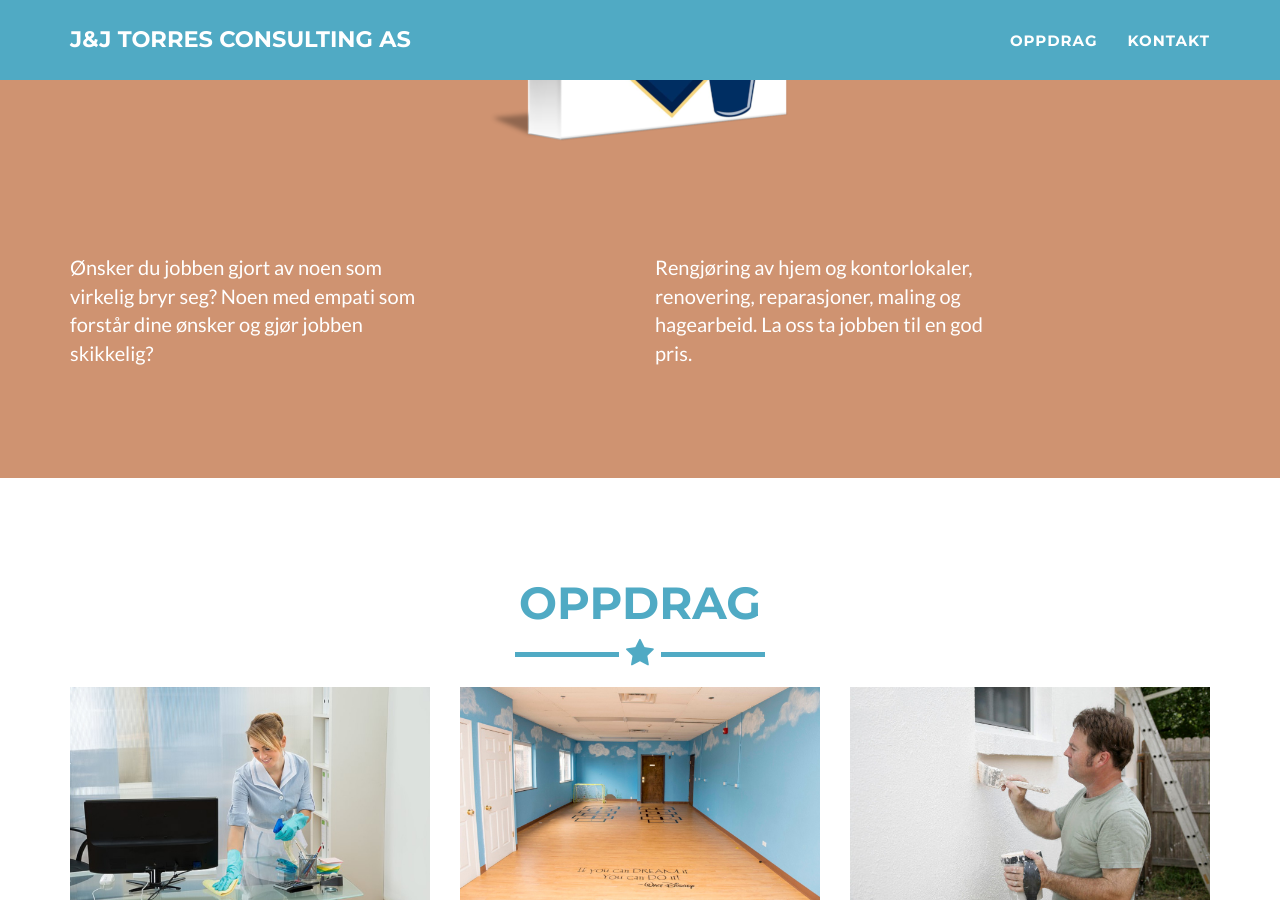
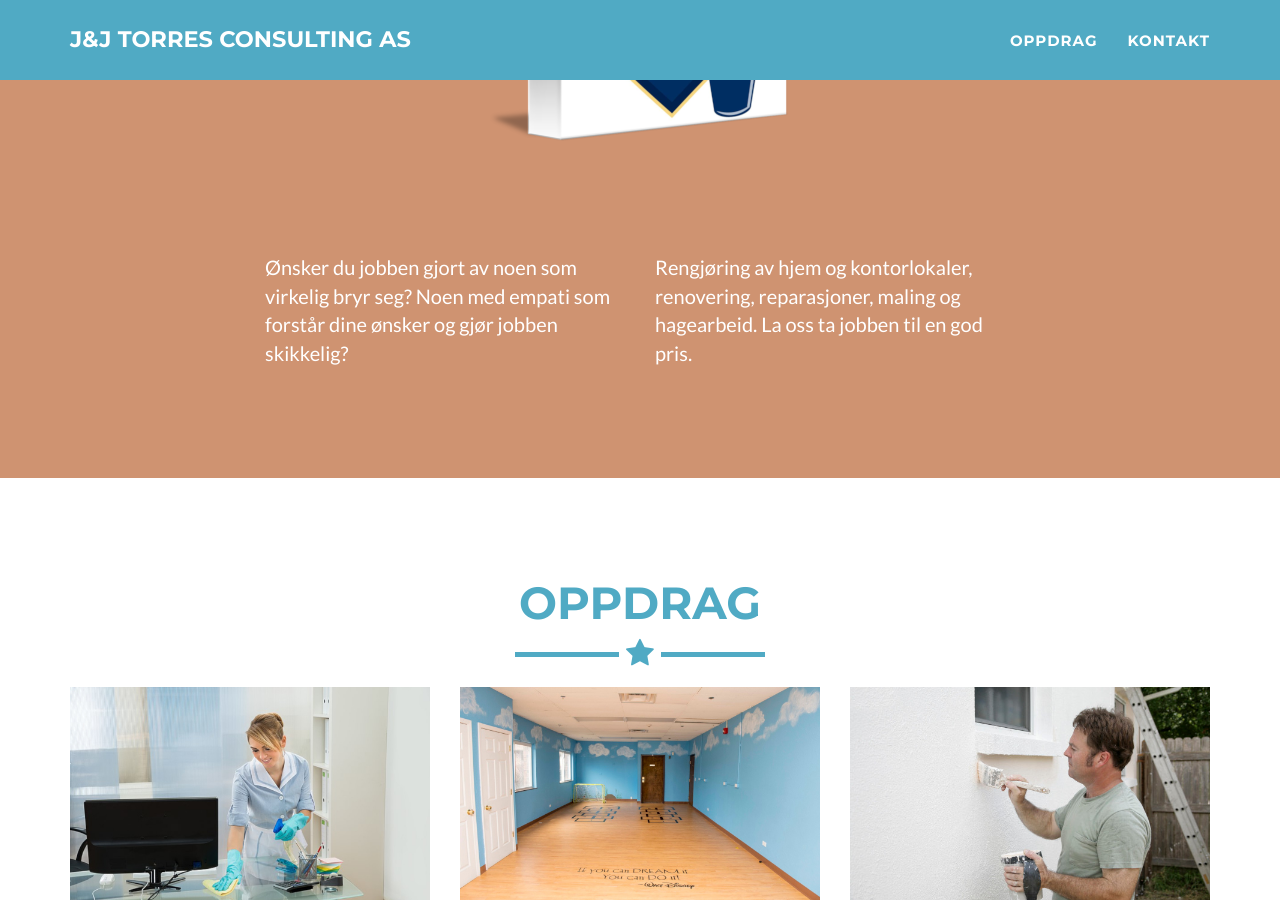
Before and after one commit to jandjtorres/jandjtorres.github.io, a Jekyll site: the page built from index.html, in a window 1280 px wide and 900 px high, scrolled down 349 px. Built offline with Jekyll 4.4.1, drawn with Linux system fonts in a browser that asks for light colours.

Commit message:
Norwegian

```diff
--- a/_includes/about.html
+++ b/_includes/about.html
@@ -11,11 +11,11 @@
     <section class="success" id="about">
         <div class="container">
             <div class="row">
-                <div class="col-lg-4">
+                <div class="col-lg-4 col-lg-offset-2">
                     <p>Ønsker du jobben gjort av noen som virkelig bryr seg?
 					Noen med empati som forstår dine ønsker og gjør jobben skikkelig?</p>
                 </div>
-                <div class="col-lg-4 col-lg-offset-2">
+                <div class="col-lg-4">
                     <p>Rengjøring av hjem og kontorlokaler, renovering, reparasjoner,
 					maling og hagearbeid. La oss ta jobben til en god pris.</p>
                 </div>
```
